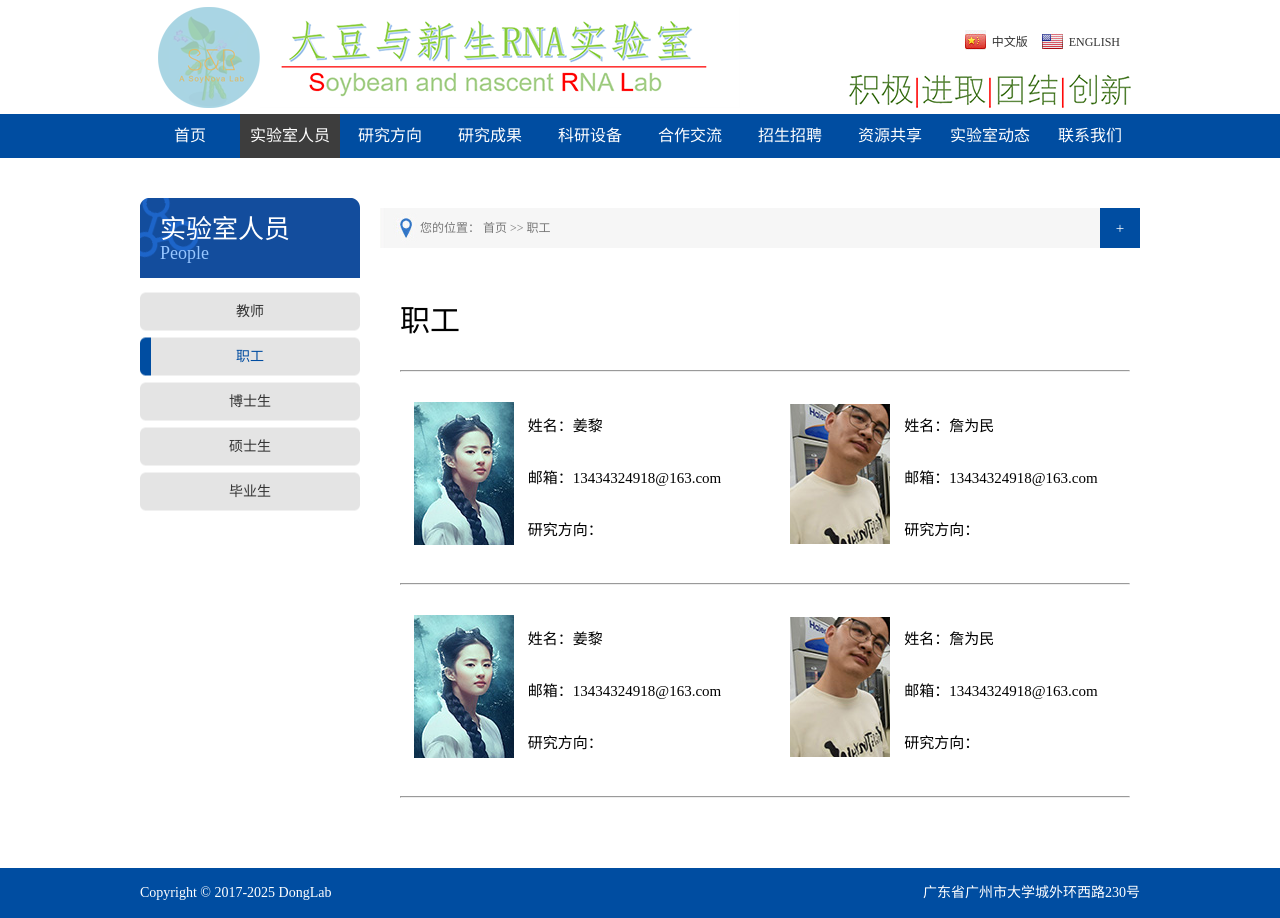
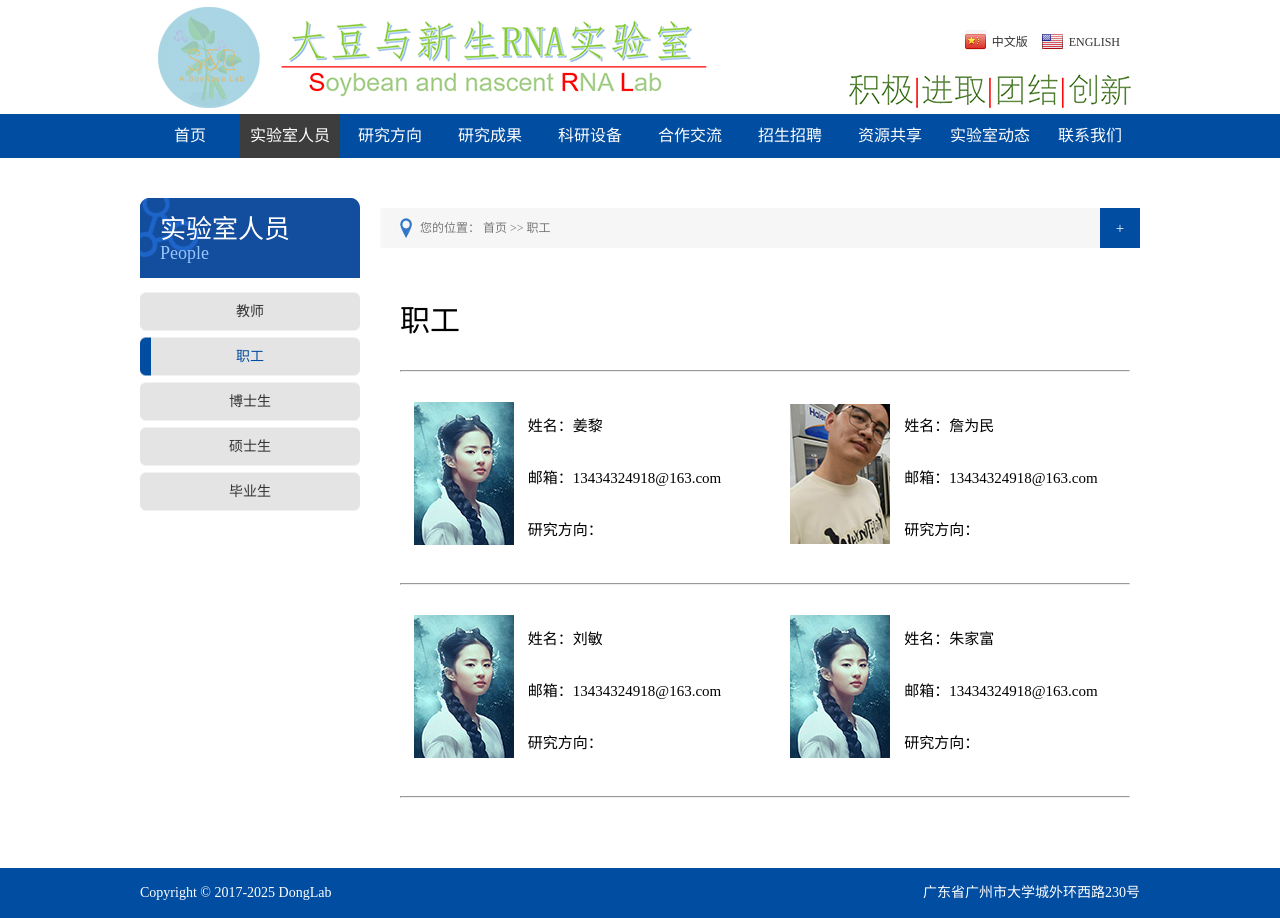
Before and after one commit to zhanweimin2021/zhanweimin2021.github.io, a Jekyll site: the page built from pages/staff.html, in a window 1280 px wide. Built offline with Jekyll 4.4.1, drawn with Linux system fonts in a browser that asks for light colours.

Commit message:
Update staff.html

```diff
--- a/pages/staff.html
+++ b/pages/staff.html
@@ -27,10 +27,10 @@
       <table style="margin-top:30px;margin-bottom:30px">
         <tr>
           <td width="120"><p align="center"><img src="/images/staff/moyayong.jpg"></p></td>
-          <td width="235"><p>姓名：姜黎</p><br><p>邮箱：13434324918@163.com</p><br><p>研究方向：</p></td>
+          <td width="235"><p>姓名：刘敏</p><br><p>邮箱：13434324918@163.com</p><br><p>研究方向：</p></td>
           <td width="20"></td>
-          <td width="120"><p align="center"><img src="/images/staff/zhanweimin.jpg"></p></td>
-          <td width="235"><p>姓名：詹为民</p><br><p>邮箱：13434324918@163.com</p><br><p>研究方向：</p></td>
+          <td width="120"><p align="center"><img src="/images/staff/moyayong.jpg"></p></td>
+          <td width="235"><p>姓名：朱家富</p><br><p>邮箱：13434324918@163.com</p><br><p>研究方向：</p></td>
         </tr>
       </table>
       <hr>
```
